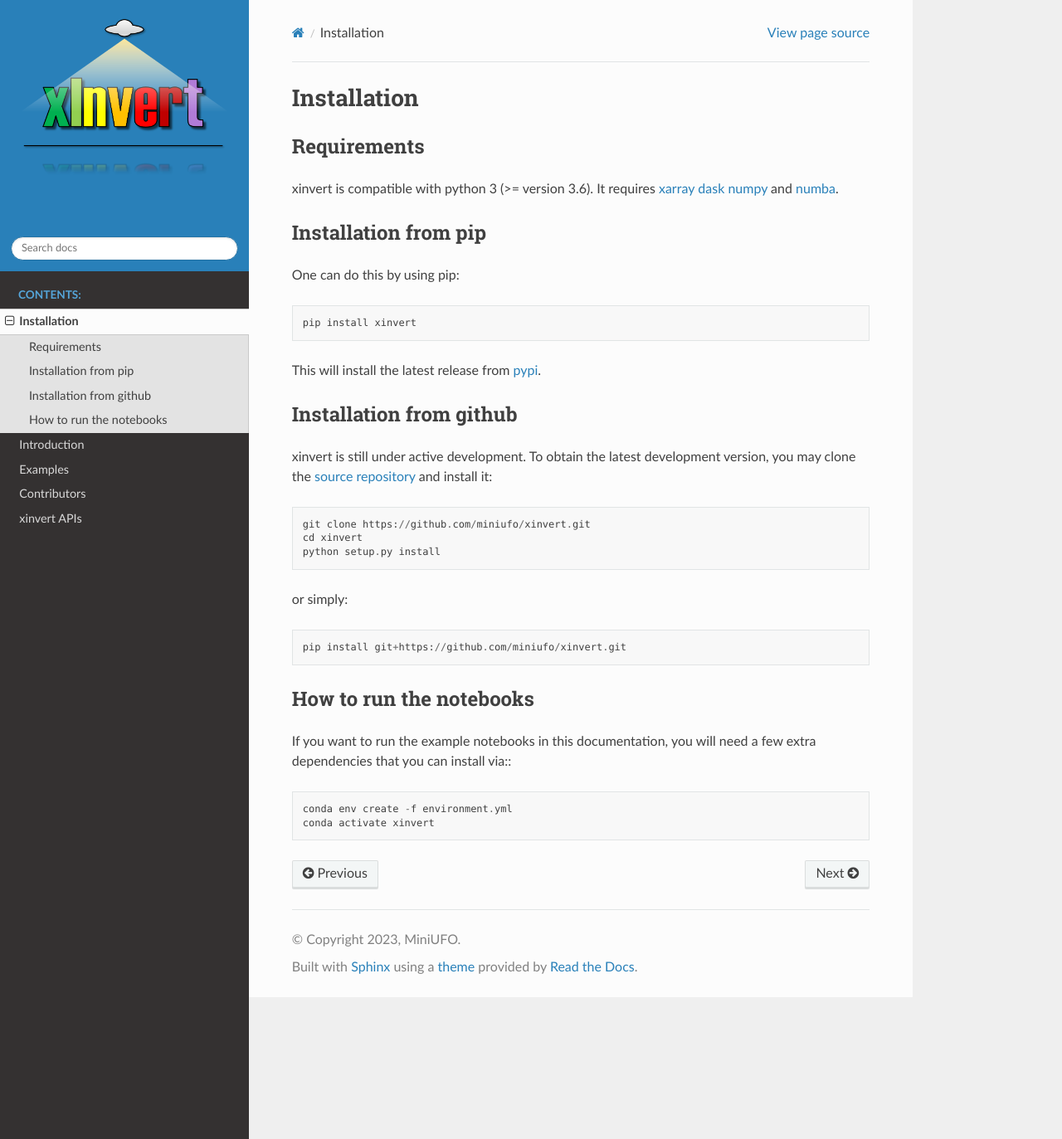
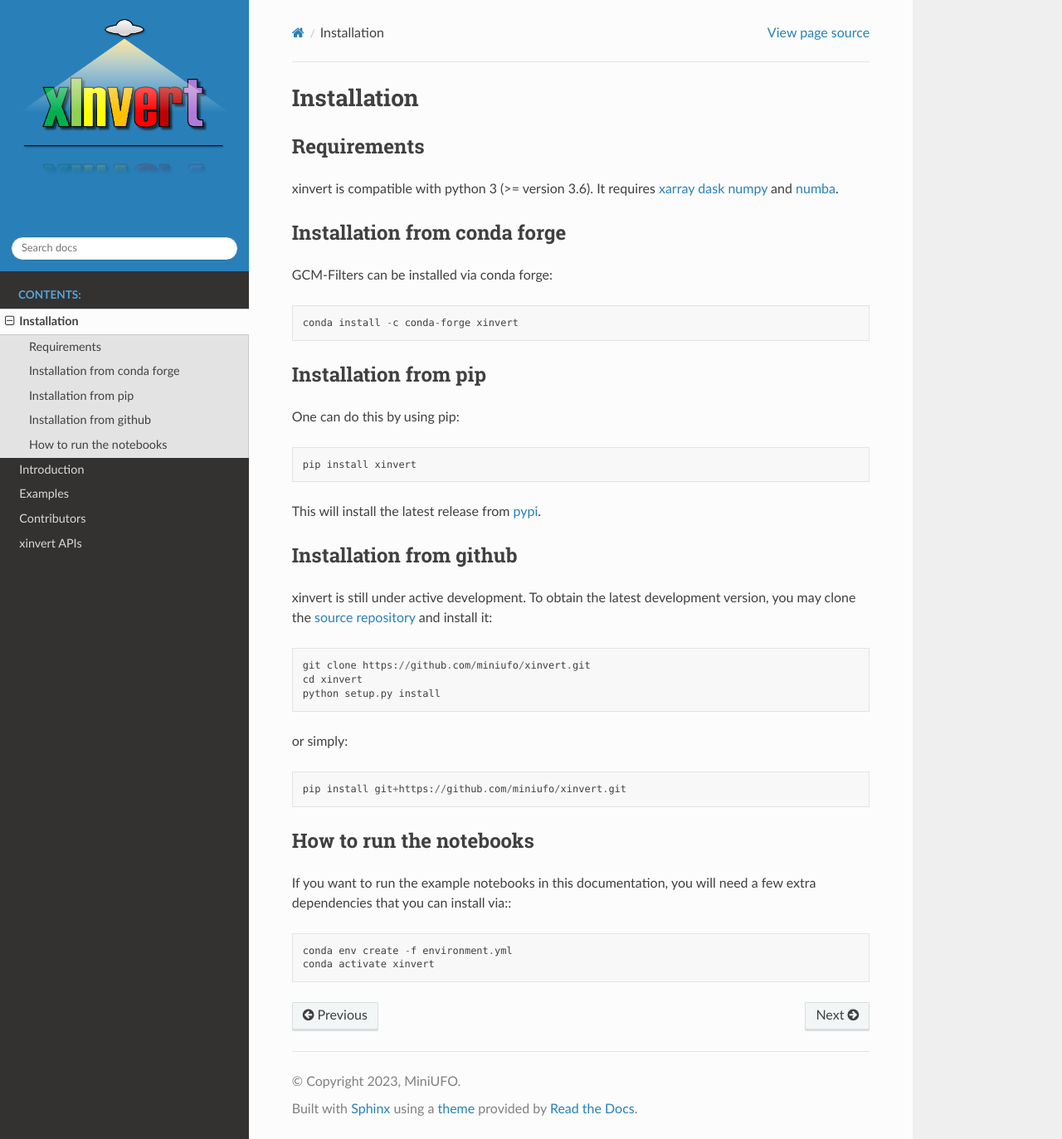
Before and after one commit to miniufo/xinvert, a Sphinx documentation site: the page built from docs/source/Installation.rst, in a window 1280 px wide and 1373 px high. Shown: the whole window at 83% size. Built offline with Sphinx 7.4.7 and the Read the Docs theme 2.0.0, drawn with Linux system fonts in a browser that asks for light colours; pages that are not in the unit, such as notebooks, are missing from menus.

Commit message:
update for JOSS paper

```diff
--- a/docs/source/Installation.rst
+++ b/docs/source/Installation.rst
@@ -12,6 +12,12 @@ Requirements
 xinvert is compatible with python 3 (>= version 3.6). It requires xarray_ dask_
 numpy_ and numba_.
 
+Installation from conda forge
+^^^^^^^^^^^^^^^^^^^^^^^^^^^^^
+
+GCM-Filters can be installed via conda forge::
+
+    conda install -c conda-forge xinvert
 
 Installation from pip
 ^^^^^^^^^^^^^^^^^^^^^
```
Also changed, not shown: README.md (+2 -0 lines).
